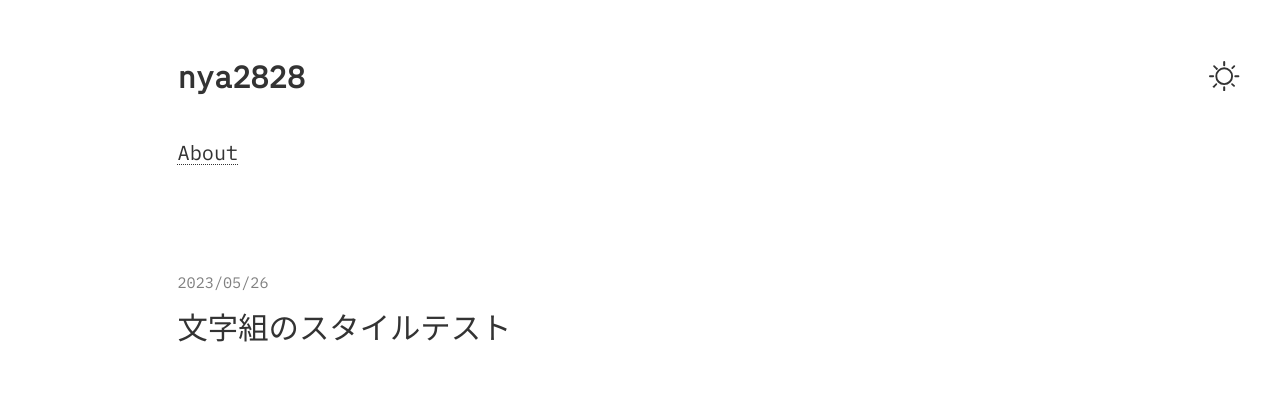
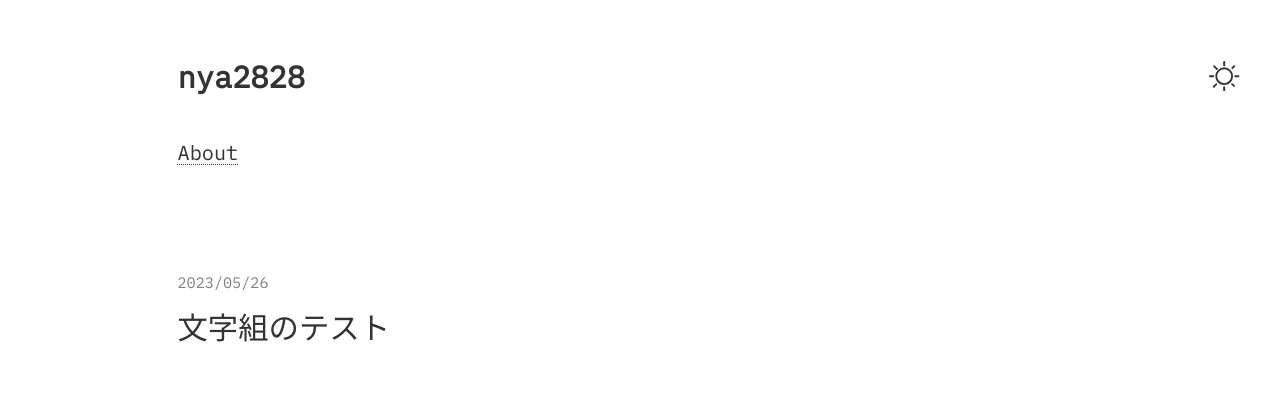
Before and after one commit to nya282828/nya2828_blog, an Astro site: page /blog/test-02 in a window 1280 px wide. Shown: the top 403 px of the page. Built offline with nearby package versions, Linux system fonts and the light colour scheme; Astro itself is replaced by a stand-in of ours; a web font is replaced by a local one.

Commit message:
Build Test

```diff
--- a/src/content/blog/test-02.mdx
+++ b/src/content/blog/test-02.mdx
@@ -1,5 +1,5 @@
 ---
-title: "文字組のスタイルテスト"
+title: "文字組のテスト"
 description: "このテスト記事でMDXの描画を試験するのディスクリプション"
 pubDate: "2023/05/26"
 heroImage: "/hero_test-01.jpg"
```
